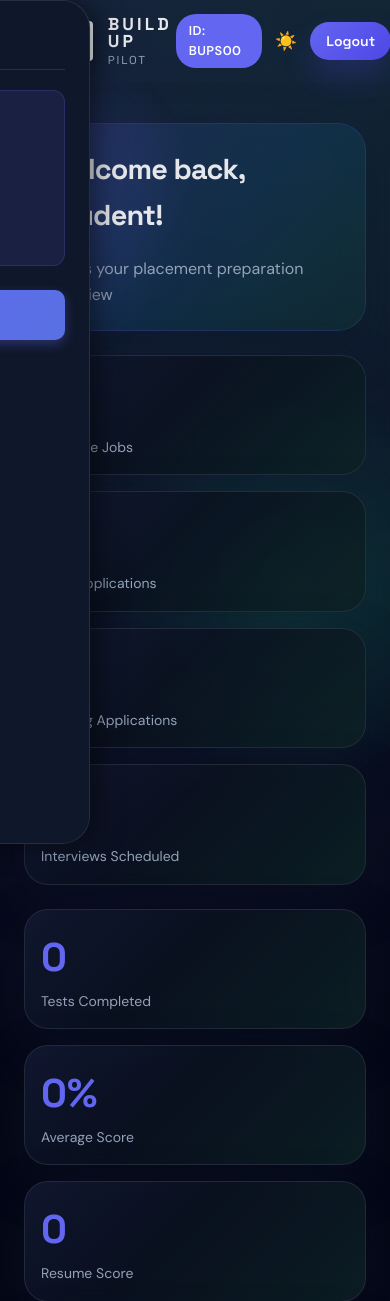
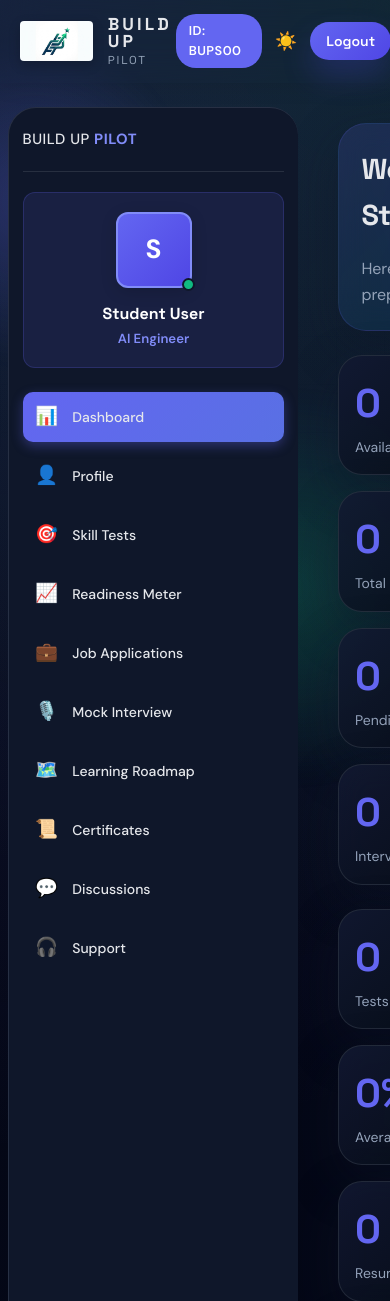
Before and after one commit to Anmol-Varshney-cell/BuildUpPilot, a Flask app: page /student/dashboard in a window 390 px wide; the page is wider, and only the part inside the window is pictured. Shown: the top 1301 px of that part. Run offline with Flask 3, Linux system fonts and the light colour scheme; a user stored in the database is signed in.

Commit message:
Fix legacy CSS media query conflicts and dynamic student name fallback for full responsiveness

```diff
--- a/static/css/style.css
+++ b/static/css/style.css
@@ -1126,30 +1126,7 @@ textarea.form-control {
     visibility: visible;
 }
 
-@media (max-width: 900px) {
-    .dashboard {
-        grid-template-columns: 1fr !important;
-    }
-
-    .sidebar {
-        position: fixed !important;
-        top: 0 !important;
-        left: -300px !important;
-        width: 270px !important;
-        height: 100vh !important;
-        background: var(--card-bg, #0f172a) !important;
-        border-right: 1px solid rgba(255, 255, 255, 0.1) !important;
-        z-index: 999 !important;
-        box-shadow: 6px 0 28px rgba(0, 0, 0, 0.5) !important;
-        padding: 1.5rem !important;
-        overflow-y: auto !important;
-        transition: transform 0.22s cubic-bezier(0.4, 0, 0.2, 1) !important;
-    }
-
-    .sidebar-open .sidebar {
-        transform: translateX(300px) !important;
-    }
-}
+
 
 @media (max-width: 768px) {
     .dashboard {
@@ -2091,19 +2068,7 @@ textarea[name="requirements"] {
     border-color: rgba(99, 102, 241, 0.26);
 }
 
-@media (max-width: 980px) {
-    .dashboard {
-        grid-template-columns: 1fr;
-    }
-
-    .sidebar {
-        padding: 1.1rem;
-    }
-
-    .sidebar-menu {
-        grid-template-columns: repeat(auto-fit, minmax(180px, 1fr));
-    }
-}
+
 
 @media (max-width: 768px) {
 
--- a/templates/base.html
+++ b/templates/base.html
@@ -7,9 +7,9 @@
     <link rel="preconnect" href="https://fonts.googleapis.com">
     <link rel="preconnect" href="https://fonts.gstatic.com" crossorigin>
     <link href="https://fonts.googleapis.com/css2?family=Space+Grotesk:wght@400;500;600;700&family=DM+Sans:wght@400;500;600;700&display=swap" rel="stylesheet">
-    <link rel="stylesheet" href="{{ url_for('static', filename='css/style.css') }}?v={{ 123456 }}">
-    <link rel="stylesheet" href="{{ url_for('static', filename='css/header.css') }}">
-    <link rel="stylesheet" href="{{ url_for('static', filename='css/sidebar.css') }}">
+    <link rel="stylesheet" href="{{ url_for('static', filename='css/style.css') }}?v=2026">
+    <link rel="stylesheet" href="{{ url_for('static', filename='css/header.css') }}?v=2026">
+    <link rel="stylesheet" href="{{ url_for('static', filename='css/sidebar.css') }}?v=2026">
     <link rel="stylesheet" href="{{ url_for('static', filename='css/password-toggle.css') }}">
     <script>
         (() => {
--- a/templates/student/dashboard.html
+++ b/templates/student/dashboard.html
@@ -7,7 +7,7 @@
 
     <main class="main-content">
         <div class="page-header">
-            <h1 class="portal-heading">Welcome back, {{ profile.first_name if profile else 'Student' }}!</h1>
+            <h1 class="portal-heading">Welcome back, {{ (profile.first_name if (profile and profile.first_name) else (current_user.first_name if (current_user and current_user.first_name) else (current_user.username if (current_user and current_user.username) else 'Student'))) }}!</h1>
             <p class="portal-subheading">Here's your placement preparation overview</p>
         </div>
 
```
